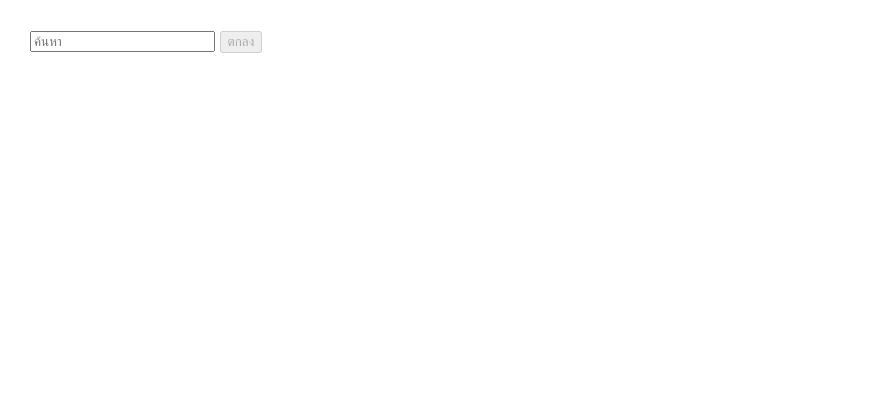
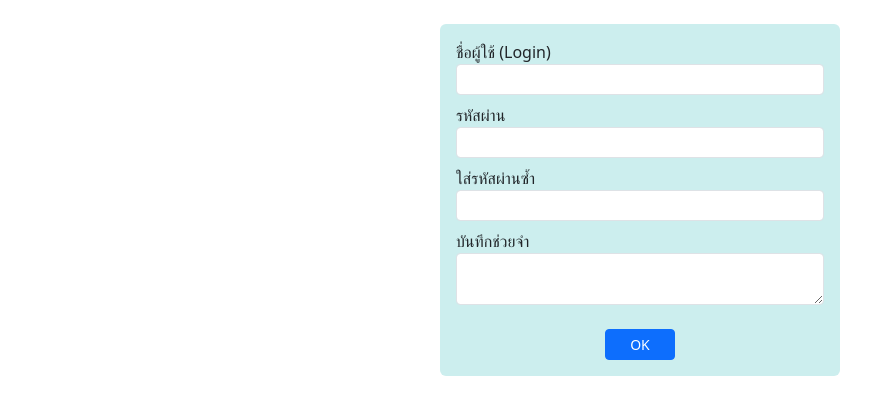
Before and after one commit to Bestzaxd/app1, a React (Create React App) app: page / in a window 1280 px wide. Shown: the top 414 px of the page, without its empty margins (0-873 px from the left). Built offline with nearby package versions, Linux system fonts and the light colour scheme.

Commit message:
create Form-text
create Form-text

```diff
--- a/package.json
+++ b/package.json
@@ -6,6 +6,7 @@
     "@testing-library/jest-dom": "^5.17.0",
     "@testing-library/react": "^13.4.0",
     "@testing-library/user-event": "^13.5.0",
+    "bootstrap": "^5.3.2",
     "react": "^18.2.0",
     "react-dom": "^18.2.0",
     "react-router-dom": "^6.22.0",
--- a/src/App.js
+++ b/src/App.js
@@ -1,6 +1,6 @@
 import React from 'react'
-import FormSearch from './form-search'
+import FormText from './form-text'
 
 export default function App(){
-   return <FormSearch/>
+   return <FormText/>
 }
--- /dev/null
+++ b/src/form-text.js
@@ -0,0 +1,54 @@
+import React from "react";
+export default function FormText(){
+    const textPswd = React.useRef()
+    const textPswd2 = React.useRef()
+
+    const onBlurPassword = () =>{
+        let pswd = textPswd.current.value
+        if(pswd !==''&& !pswd.match(/^[0-9a-zA-Z]+$/)){
+            textPswd.current.value = ''
+            alert('ต้องเป็น 0-9 หรือ a-z หรือ A-Z เท่านั้น')
+        }
+    }
+        const onBlurPassword2 = () => {
+            if(textPswd.current.value !== textPswd2.current.value){
+                textPswd2.current.value = ''
+                alert('รหัสผ่านทั้งสองช่องไม่ตรงกัน')
+            }
+        }
+
+    return(
+        <div className="mt-4 mx-auto p-3 rounded"
+        style={{width:'400px',background:'#cee'}}>
+            <form>
+                <div className="form-group mb-2">
+                    <label htmlFor="login">ชื่อผู้ใช้ (Login)</label>
+                    <input type="text" id="login" name="login" maxLength={"20"}
+                    className="form-control form-control-sm"/>
+                </div>
+                <div className="form-group mb-2">
+                    <label htmlFor="pswd">รหัสผ่าน</label>
+                    <input type="password" id="pswd" name="pswd" maxLength={"10"}
+                    className="form-control form-control-sm"
+                    ref={textPswd} onBlur={onBlurPassword}/>
+                </div>
+                <div className="form-group mb-2">
+                    <label htmlFor="pswd2">ใส่รหัสผ่านซ้ำ</label>
+                    <input type="password" id="pswd2" name="pswd2" maxLength={"10"}
+                    className="form-control form-control-sm"
+                    ref={textPswd2} onBlur={onBlurPassword2}/>
+                </div>
+                <div className="form-group mb-4">
+                    <label htmlFor="memo">บันทึกช่วยจำ</label>
+                    <textarea id="memo"  name="memo" rows="2"
+                    maxLength="200"
+                    className="form-control form-control-sm">
+                    </textarea>
+                </div>
+                <div className="text-center">
+                    <button className="btn btn-sm px-4 btn-primary">OK</button>
+                </div>
+            </form>
+        </div>
+    )
+}
--- a/src/index.js
+++ b/src/index.js
@@ -3,6 +3,8 @@
 import './index.css';
 import App from './App';
 import reportWebVitals from './reportWebVitals';
+import 'bootstrap/dist/css/bootstrap.min.css';
+import 'bootstrap/dist/js/bootstrap.bundle.min.js'
 
 const root = ReactDOM.createRoot(document.getElementById('root'));
 root.render(
```
Also changed, not shown: 1 other file (tests, documents, lock files or other folders).
